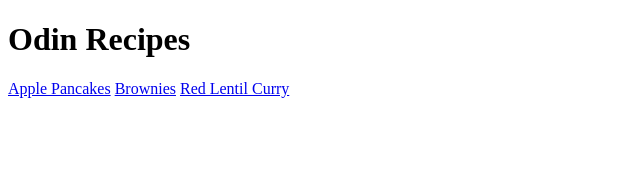
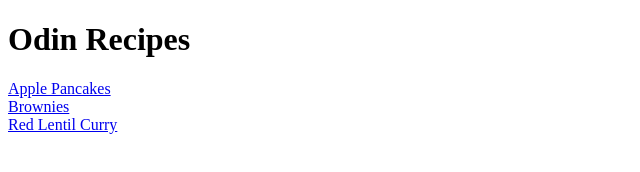
Before and after one commit to CalebGould747/odin-recipes, a plain HTML site: page index.html in a window 1280 px wide. Shown: the whole page, without its empty margins (0-640 px from the left). Drawn offline with Linux system fonts and the light colour scheme.

Commit message:
Update index.html
Added breaks to improve viewing of the page

```diff
--- a/index.html
+++ b/index.html
@@ -7,8 +7,8 @@
   </head>
   <body>
     <h1>Odin Recipes</h1>
-    <a href="./recipes/apple-pancakes.html">Apple Pancakes</a>
-    <a href="./recipes/brownie.html">Brownies</a>
-    <a href="./recipes/red-lentil-curry.html">Red Lentil Curry</a>
+    <a href="./recipes/apple-pancakes.html">Apple Pancakes</a><br />
+    <a href="./recipes/brownie.html">Brownies</a><br />
+    <a href="./recipes/red-lentil-curry.html">Red Lentil Curry</a><br />
   </body>
 </html>
```
